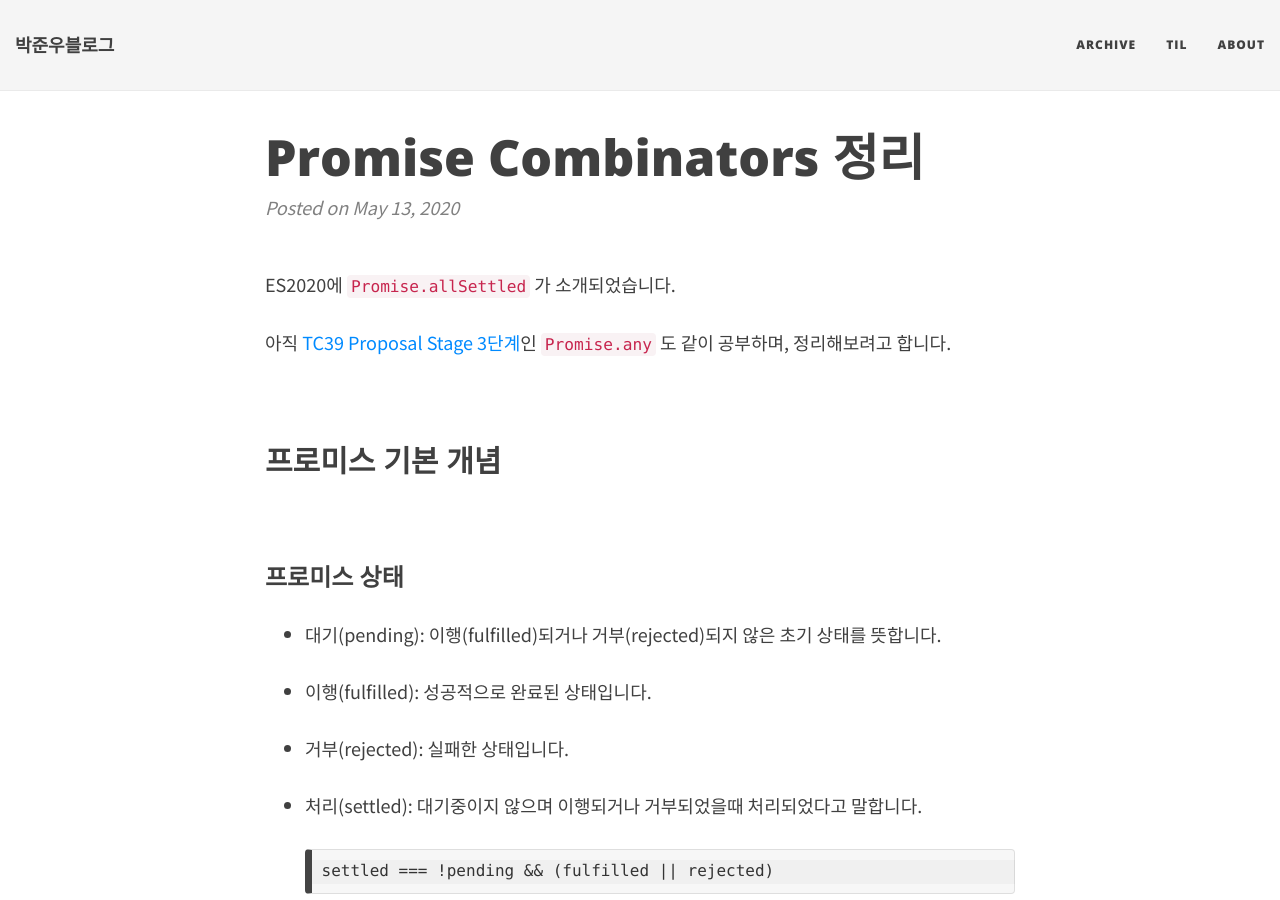
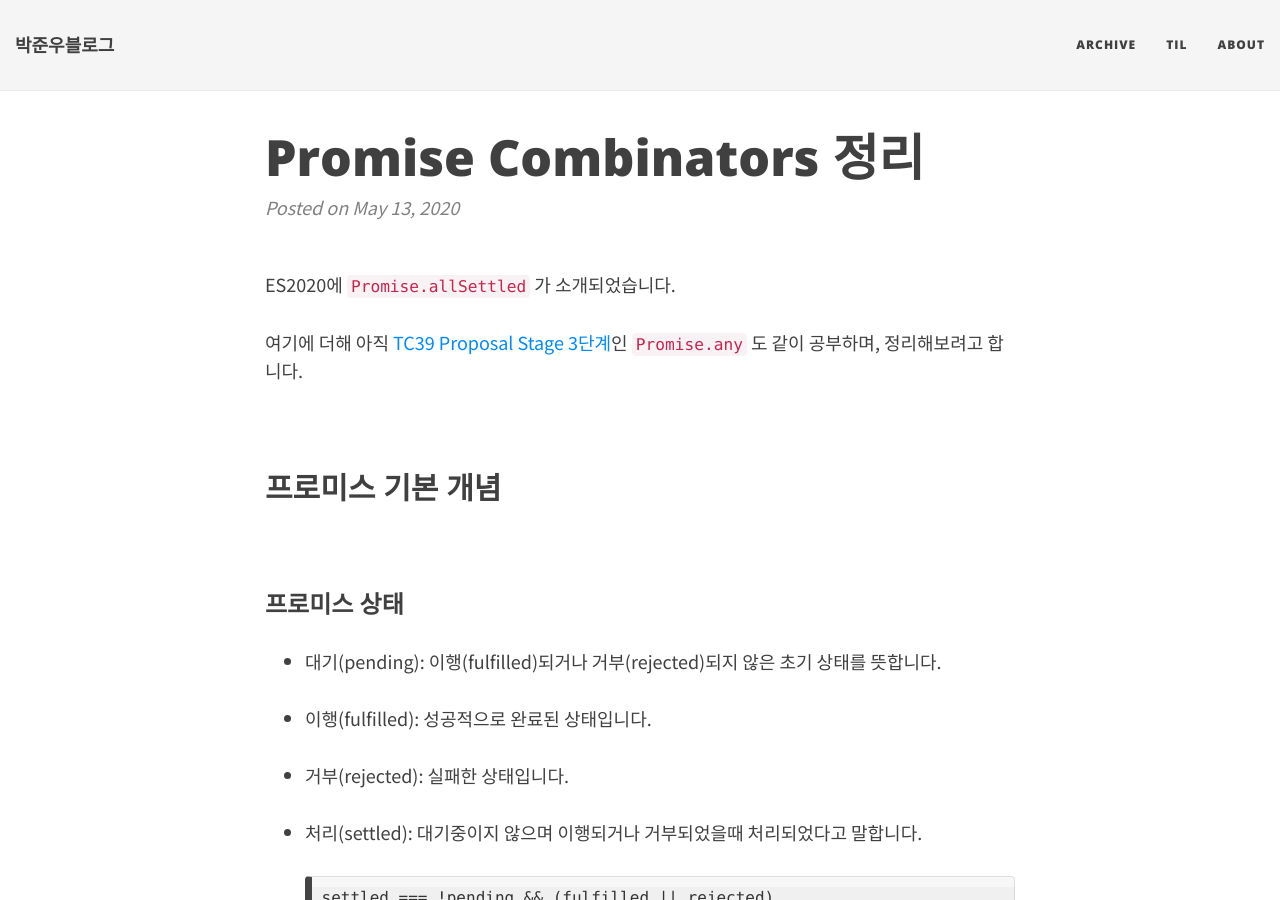
Before and after one commit to JUNWOO45/junwoo45.github.io.archived, a Jekyll site: the page built from _posts/2020-05-13-promise_combinators.md, in a window 1280 px wide and 900 px high. Built offline with Jekyll 4.4.1, drawn with Linux system fonts in a browser that asks for light colours; nearby versions of some CDN libraries; comment, search, counter and statistics services are not loaded.

Commit message:
docs: 가독성 향상 및 새창으로 열기 적용

```diff
--- a/_posts/2020-05-13-promise_combinators.md
+++ b/_posts/2020-05-13-promise_combinators.md
@@ -7,7 +7,7 @@
 
 ES2020에 `Promise.allSettled` 가 소개되었습니다.
 
-아직 [TC39 Proposal Stage 3단계](https://github.com/tc39/proposals)인 `Promise.any` 도 같이 공부하며, 정리해보려고 합니다.
+여기에 더해 아직 [TC39 Proposal Stage 3단계](https://github.com/tc39/proposals){:target="_blank"}인 `Promise.any` 도 같이 공부하며, 정리해보려고 합니다.
 
 <br>
 
@@ -140,7 +140,7 @@
 
 #### Promise.any
 
-`Promise.any` 는 [TC39 Candidate stage (Stage 3)](https://github.com/tc39/proposal-promise-any) 단계의 메소드입니다.
+`Promise.any` 는 [TC39 Candidate stage (Stage 3)](https://github.com/tc39/proposal-promise-any){:target="_blank"} 단계의 메소드입니다.
 
 여러 프로미스 중, 단 하나의 프로미스가 이행(fullfilled)되면 프로미스 객체를 반환합니다.
 
```
